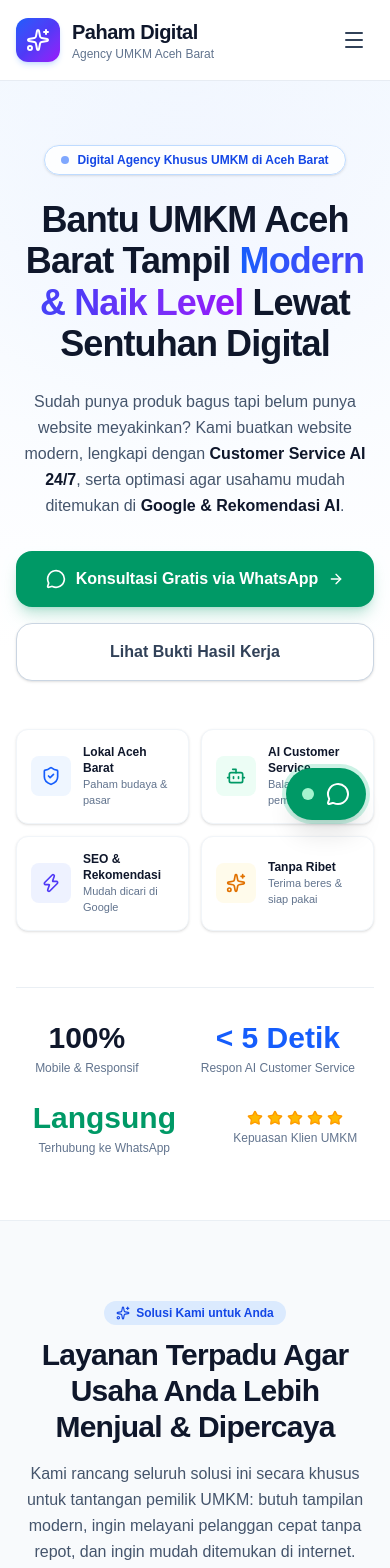
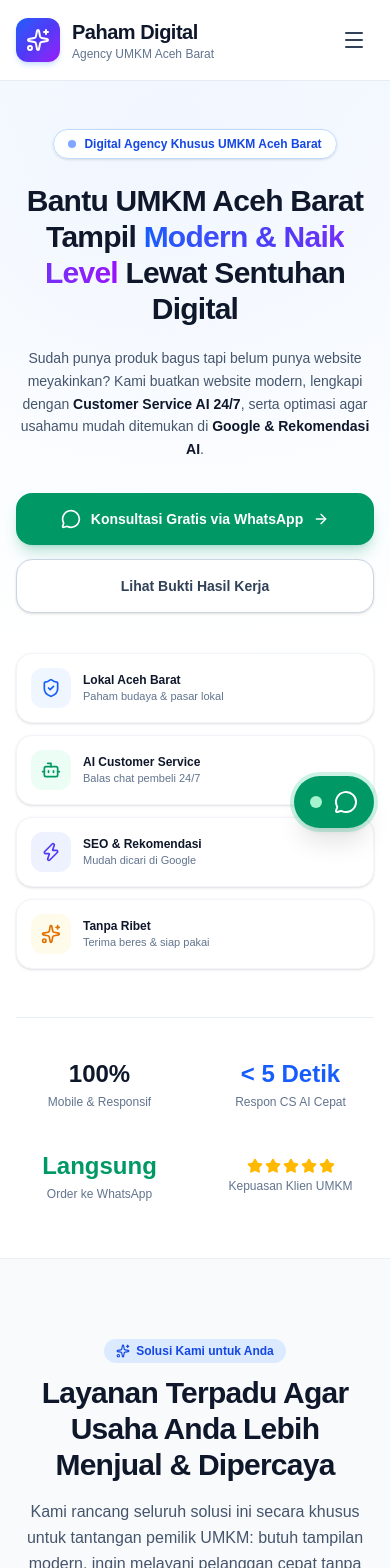
Before and after one commit to EdaKhaY-Studio/webpda, a Next.js app in the folder frontend/: page / in a window 390 px wide. Shown: the top 1568 px of the page. Built offline with nearby package versions, Linux system fonts and the light colour scheme.

Commit message:
fix(beranda): rapikan responsivitas beranda di semua ukuran layar dan touch targets

```diff
--- a/frontend/src/components/CtaSection.tsx
+++ b/frontend/src/components/CtaSection.tsx
@@ -54,7 +54,7 @@ export default function CtaSection() {
           </div>
 
           {/* Right Action Card */}
-          <div className="w-full max-w-md rounded-3xl bg-white p-8 text-slate-900 shadow-2xl">
+          <div className="w-full max-w-md rounded-3xl bg-white p-6 sm:p-8 text-slate-900 shadow-2xl">
             <h3 className="text-xl font-bold text-slate-900 text-center">
               Mulai Chat Bersama Tim Kami
             </h3>
--- a/frontend/src/components/FloatingWhatsApp.tsx
+++ b/frontend/src/components/FloatingWhatsApp.tsx
@@ -38,10 +38,10 @@ export default function FloatingWhatsApp() {
   )}`;
 
   return (
-    <div className="fixed bottom-6 right-6 z-50 flex flex-col items-end">
+    <div className="fixed bottom-4 right-4 sm:bottom-6 sm:right-6 z-50 flex flex-col items-end">
       {/* WhatsApp Dialog Popup Card */}
       {isOpen && (
-        <div className="mb-4 w-92 sm:w-[24rem] overflow-hidden rounded-2xl bg-white shadow-2xl border border-slate-200/80 transition-all animate-in fade-in slide-in-from-bottom-4 duration-200">
+        <div className="mb-3 w-[calc(100vw-2rem)] sm:w-96 max-w-sm overflow-hidden rounded-2xl bg-white shadow-2xl border border-slate-200/80 transition-all animate-in fade-in slide-in-from-bottom-4 duration-200">
           {/* Header */}
           <div className="bg-gradient-to-r from-emerald-600 to-teal-600 p-4 text-white">
             <div className="flex items-center justify-between">
--- a/frontend/src/components/HeroSection.tsx
+++ b/frontend/src/components/HeroSection.tsx
@@ -8,22 +8,22 @@ export default function HeroSection() {
   )}`;
 
   return (
-    <section className="relative overflow-hidden bg-gradient-to-b from-blue-50/70 via-white to-white py-16 sm:py-24 lg:py-28">
+    <section className="relative overflow-hidden bg-gradient-to-b from-blue-50/70 via-white to-white py-12 sm:py-20 lg:py-28">
       {/* Background blur accents */}
       <div className="absolute top-0 left-1/2 -translate-x-1/2 w-full max-w-7xl h-96 bg-gradient-to-tr from-blue-200/40 via-indigo-200/30 to-purple-200/20 blur-3xl -z-10 rounded-full pointer-events-none" />
 
       <div className="mx-auto max-w-7xl px-4 sm:px-6 lg:px-8">
         <div className="flex flex-col items-center text-center">
           {/* Badge */}
-          <div className="inline-flex items-center gap-2 rounded-full border border-blue-200 bg-white/80 px-4 py-1.5 text-xs font-semibold text-blue-700 shadow-sm backdrop-blur-md mb-6 animate-in fade-in duration-500">
+          <div className="inline-flex items-center gap-2 rounded-full border border-blue-200 bg-white/90 px-3.5 py-1.5 text-xs font-semibold text-blue-700 shadow-sm backdrop-blur-md mb-6 animate-in fade-in duration-500">
             <span className="flex h-2 w-2 rounded-full bg-blue-600 animate-pulse" />
-            <span>Digital Agency Khusus UMKM di Aceh Barat</span>
-            <span className="hidden sm:inline text-slate-300">|</span>
+            <span>Digital Agency Khusus UMKM Aceh Barat</span>
+            <span className="hidden sm:inline text-slate-300">•</span>
             <span className="hidden sm:inline text-slate-600 font-normal">Modern & Terpercaya</span>
           </div>
 
           {/* Heading */}
-          <h1 className="max-w-4xl text-4xl font-extrabold tracking-tight text-slate-900 sm:text-5xl lg:text-6xl leading-[1.15]">
+          <h1 className="max-w-4xl text-3xl font-extrabold tracking-tight text-slate-900 sm:text-5xl lg:text-6xl leading-[1.2] sm:leading-[1.15]">
             Bantu UMKM Aceh Barat Tampil{" "}
             <span className="bg-gradient-to-r from-blue-600 via-indigo-600 to-purple-600 bg-clip-text text-transparent">
               Modern & Naik Level
@@ -32,21 +32,21 @@ export default function HeroSection() {
           </h1>
 
           {/* Subheading */}
-          <p className="mt-6 max-w-2xl text-base sm:text-lg leading-relaxed text-slate-600">
+          <p className="mt-5 sm:mt-6 max-w-2xl text-sm sm:text-lg leading-relaxed text-slate-600">
             Sudah punya produk bagus tapi belum punya website meyakinkan? Kami buatkan
             website modern, lengkapi dengan{" "}
-            <span className="font-semibold text-slate-900">Customer Service AI 24/7</span>,
+            <strong className="font-semibold text-slate-900">Customer Service AI 24/7</strong>,
             serta optimasi agar usahamu mudah ditemukan di{" "}
-            <span className="font-semibold text-slate-900">Google & Rekomendasi AI</span>.
+            <strong className="font-semibold text-slate-900">Google & Rekomendasi AI</strong>.
           </p>
 
           {/* Call To Actions */}
-          <div className="mt-8 flex flex-col sm:flex-row items-center justify-center gap-4 w-full sm:w-auto">
+          <div className="mt-8 flex flex-col sm:flex-row items-stretch sm:items-center justify-center gap-3.5 w-full sm:w-auto">
             <a
               href={waUrl}
               target="_blank"
               rel="noopener noreferrer"
-              className="flex w-full sm:w-auto items-center justify-center gap-2.5 rounded-2xl bg-emerald-600 px-7 py-4 text-base font-bold text-white shadow-lg shadow-emerald-600/25 hover:bg-emerald-700 hover:shadow-xl active:scale-[0.98] transition-all"
+              className="flex items-center justify-center gap-2.5 rounded-2xl bg-emerald-600 px-7 py-4 text-sm sm:text-base font-bold text-white shadow-lg shadow-emerald-600/25 hover:bg-emerald-700 hover:shadow-xl active:scale-[0.98] transition-all min-h-[48px]"
             >
               <MessageCircle className="h-5 w-5" />
               <span>Konsultasi Gratis via WhatsApp</span>
@@ -55,26 +55,26 @@ export default function HeroSection() {
 
             <a
               href="#portofolio"
-              className="flex w-full sm:w-auto items-center justify-center gap-2 rounded-2xl border border-slate-300 bg-white px-7 py-4 text-base font-semibold text-slate-700 shadow-sm hover:bg-slate-50 hover:text-slate-900 transition-all"
+              className="flex items-center justify-center gap-2 rounded-2xl border border-slate-300 bg-white px-7 py-4 text-sm sm:text-base font-semibold text-slate-700 shadow-sm hover:bg-slate-50 hover:text-slate-900 transition-all min-h-[48px]"
             >
               <span>Lihat Bukti Hasil Kerja</span>
             </a>
           </div>
 
           {/* Value Badges */}
-          <div className="mt-12 grid grid-cols-2 sm:grid-cols-4 gap-3 sm:gap-6 text-left max-w-4xl w-full">
-            <div className="flex items-center gap-3 p-3.5 rounded-xl bg-white border border-slate-100 shadow-sm">
-              <div className="flex h-10 w-10 items-center justify-center rounded-lg bg-blue-50 text-blue-600 shrink-0">
+          <div className="mt-10 sm:mt-14 grid grid-cols-1 sm:grid-cols-2 lg:grid-cols-4 gap-3 sm:gap-4 text-left max-w-4xl w-full">
+            <div className="flex items-center gap-3 p-3.5 rounded-2xl bg-white border border-slate-100 shadow-sm">
+              <div className="flex h-10 w-10 items-center justify-center rounded-xl bg-blue-50 text-blue-600 shrink-0">
                 <ShieldCheck className="h-5 w-5" />
               </div>
               <div>
                 <h4 className="text-xs font-bold text-slate-900">Lokal Aceh Barat</h4>
-                <p className="text-[11px] text-slate-500">Paham budaya & pasar</p>
+                <p className="text-[11px] text-slate-500">Paham budaya & pasar lokal</p>
               </div>
             </div>
 
-            <div className="flex items-center gap-3 p-3.5 rounded-xl bg-white border border-slate-100 shadow-sm">
-              <div className="flex h-10 w-10 items-center justify-center rounded-lg bg-emerald-50 text-emerald-600 shrink-0">
+            <div className="flex items-center gap-3 p-3.5 rounded-2xl bg-white border border-slate-100 shadow-sm">
+              <div className="flex h-10 w-10 items-center justify-center rounded-xl bg-emerald-50 text-emerald-600 shrink-0">
                 <Bot className="h-5 w-5" />
               </div>
               <div>
@@ -83,8 +83,8 @@ export default function HeroSection() {
               </div>
             </div>
 
-            <div className="flex items-center gap-3 p-3.5 rounded-xl bg-white border border-slate-100 shadow-sm">
-              <div className="flex h-10 w-10 items-center justify-center rounded-lg bg-indigo-50 text-indigo-600 shrink-0">
+            <div className="flex items-center gap-3 p-3.5 rounded-2xl bg-white border border-slate-100 shadow-sm">
+              <div className="flex h-10 w-10 items-center justify-center rounded-xl bg-indigo-50 text-indigo-600 shrink-0">
                 <Zap className="h-5 w-5" />
               </div>
               <div>
@@ -93,8 +93,8 @@ export default function HeroSection() {
               </div>
             </div>
 
-            <div className="flex items-center gap-3 p-3.5 rounded-xl bg-white border border-slate-100 shadow-sm">
-              <div className="flex h-10 w-10 items-center justify-center rounded-lg bg-amber-50 text-amber-600 shrink-0">
+            <div className="flex items-center gap-3 p-3.5 rounded-2xl bg-white border border-slate-100 shadow-sm">
+              <div className="flex h-10 w-10 items-center justify-center rounded-xl bg-amber-50 text-amber-600 shrink-0">
                 <Sparkles className="h-5 w-5" />
               </div>
               <div>
@@ -105,24 +105,21 @@ export default function HeroSection() {
           </div>
 
           {/* Social Proof Bar */}
-          <div className="mt-14 pt-8 border-t border-slate-200/70 w-full max-w-4xl flex flex-wrap items-center justify-around gap-6 text-center">
-            <div>
-              <p className="text-3xl font-extrabold text-slate-900">100%</p>
+          <div className="mt-12 sm:mt-16 pt-8 border-t border-slate-200/70 w-full max-w-4xl grid grid-cols-2 sm:grid-cols-4 gap-6 text-center">
+            <div className="p-2">
+              <p className="text-2xl sm:text-3xl font-extrabold text-slate-900">100%</p>
               <p className="text-xs font-medium text-slate-500 mt-1">Mobile & Responsif</p>
             </div>
-            <div className="h-8 w-px bg-slate-200 hidden sm:block" />
-            <div>
-              <p className="text-3xl font-extrabold text-blue-600">&lt; 5 Detik</p>
-              <p className="text-xs font-medium text-slate-500 mt-1">Respon AI Customer Service</p>
+            <div className="p-2">
+              <p className="text-2xl sm:text-3xl font-extrabold text-blue-600">&lt; 5 Detik</p>
+              <p className="text-xs font-medium text-slate-500 mt-1">Respon CS AI Cepat</p>
             </div>
-            <div className="h-8 w-px bg-slate-200 hidden sm:block" />
-            <div>
-              <p className="text-3xl font-extrabold text-emerald-600">Langsung</p>
-              <p className="text-xs font-medium text-slate-500 mt-1">Terhubung ke WhatsApp</p>
+            <div className="p-2">
+              <p className="text-2xl sm:text-3xl font-extrabold text-emerald-600">Langsung</p>
+              <p className="text-xs font-medium text-slate-500 mt-1">Order ke WhatsApp</p>
             </div>
-            <div className="h-8 w-px bg-slate-200 hidden sm:block" />
-            <div className="flex flex-col items-center">
-              <div className="flex items-center gap-1 text-amber-500">
+            <div className="p-2 flex flex-col items-center justify-center">
+              <div className="flex items-center gap-0.5 text-amber-400">
                 {[...Array(5)].map((_, i) => (
                   <Star key={i} className="h-4 w-4 fill-amber-400" />
                 ))}
--- a/frontend/src/components/PortfolioSection.tsx
+++ b/frontend/src/components/PortfolioSection.tsx
@@ -218,7 +218,7 @@ export default function PortfolioSection() {
               </div>
 
               {/* Metrics Grid */}
-              <div className="mt-6 grid grid-cols-3 gap-3">
+              <div className="mt-6 grid grid-cols-1 sm:grid-cols-3 gap-2.5 sm:gap-3">
                 {activeModalProject.metrics.map((m, idx) => (
                   <div key={idx} className="rounded-2xl bg-blue-50 p-3.5 text-center border border-blue-100">
                     <span className="block text-lg font-black text-blue-700">{m.value}</span>
--- a/frontend/src/components/ServicesSection.tsx
+++ b/frontend/src/components/ServicesSection.tsx
@@ -45,7 +45,7 @@ export default function ServicesSection() {
             return (
               <div
                 key={service.id}
-                className="group relative flex flex-col justify-between rounded-3xl bg-white p-8 shadow-sm hover:shadow-xl border border-slate-200/80 transition-all duration-300 hover:-translate-y-1"
+                className="group relative flex flex-col justify-between rounded-3xl bg-white p-6 sm:p-8 shadow-sm hover:shadow-xl border border-slate-200/80 transition-all duration-300 hover:-translate-y-1"
               >
                 <div>
                   {/* Top Header inside card */}
@@ -101,7 +101,7 @@ export default function ServicesSection() {
         </div>
 
         {/* Process / Langkah Kerja Sama Bar */}
-        <div className="mt-14 rounded-3xl bg-gradient-to-r from-blue-900 via-indigo-900 to-slate-900 p-8 sm:p-10 text-white shadow-xl">
+        <div className="mt-14 rounded-3xl bg-gradient-to-r from-blue-900 via-indigo-900 to-slate-900 p-6 sm:p-8 lg:p-10 text-white shadow-xl">
           <div className="max-w-3xl">
             <span className="inline-flex items-center gap-1 rounded-full bg-white/10 px-3 py-1 text-xs font-medium text-blue-200">
               <Sparkles className="h-3 w-3" />
--- a/frontend/src/components/footer.tsx
+++ b/frontend/src/components/footer.tsx
@@ -11,7 +11,7 @@ export default function Footer() {
   return (
     <footer className="border-t border-slate-200 bg-slate-900 text-slate-300">
       <div className="mx-auto max-w-7xl px-4 py-12 sm:px-6 lg:px-8 lg:py-16">
-        <div className="grid grid-cols-1 gap-8 md:grid-cols-4 lg:gap-12">
+        <div className="grid grid-cols-1 sm:grid-cols-2 md:grid-cols-4 gap-8 lg:gap-12">
           {/* Brand Col */}
           <div className="md:col-span-2 space-y-4">
             <div className="flex items-center gap-3">
```
